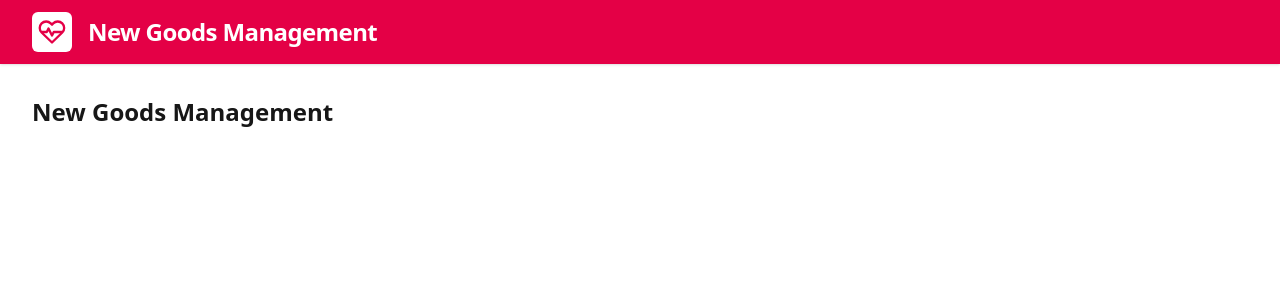
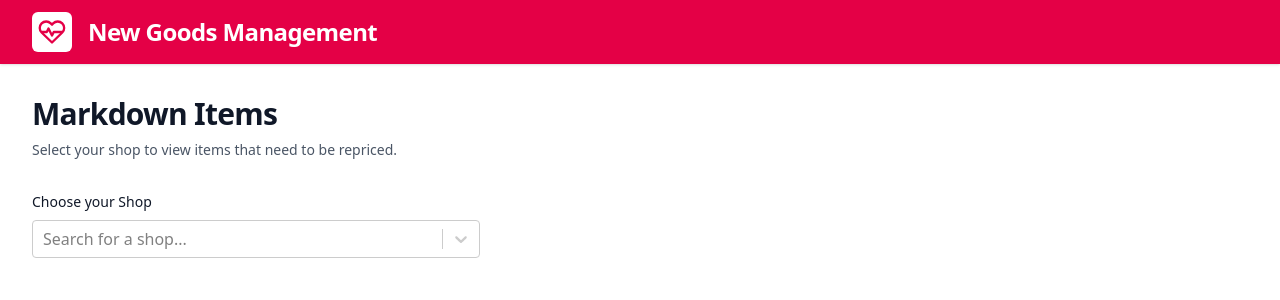
Before and after one commit to Carl-Long/NewGoodsManagement, a Next.js app in the folder src/frontend/: page / in a window 1280 px wide. Shown: the top 300 px of the page. Built offline with nearby package versions, Linux system fonts and the light colour scheme.

Commit message:
introduced react-select and put dummy component together to demo searching

```diff
--- a/src/frontend/package.json
+++ b/src/frontend/package.json
@@ -11,7 +11,8 @@
   "dependencies": {
     "next": "16.3.6",
     "react": "19.2.8",
-    "react-dom": "19.2.8"
+    "react-dom": "19.2.8",
+    "react-select": "^5.10.2"
   },
   "devDependencies": {
     "@tailwindcss/postcss": "^4",
--- a/src/frontend/src/app/page.tsx
+++ b/src/frontend/src/app/page.tsx
@@ -1,7 +1,19 @@
+import { ShopSelect } from "@/components/shops/ShopSelect";
+
 export default function Home() {
   return (
-    <main className="p-8">
-      <h1 className="text-2xl font-semibold">New Goods Management</h1>
+    <main className="mx-auto w-full max-w-7xl px-6 py-8 lg:px-8">
+      <div className="mb-8">
+        <h1 className="text-3xl font-semibold tracking-tight text-gray-900">
+          Markdown Items
+        </h1>
+
+        <p className="mt-2 text-sm text-gray-600">
+          Select your shop to view items that need to be repriced.
+        </p>
+      </div>
+
+      <ShopSelect />
     </main>
   );
 }
--- /dev/null
+++ b/src/frontend/src/components/shops/ShopSelect.tsx
@@ -0,0 +1,100 @@
+"use client";
+
+import { useEffect, useState } from "react";
+import AsyncSelect from "react-select/async";
+
+type ShopOption = {
+    value: number;
+    label: string;
+};
+
+const shops: ShopOption[] = [
+    { value: 1, label: "7001 - Oxford" },
+    { value: 2, label: "7002 - Oxford Headington" },
+    { value: 3, label: "7003 - Reading" },
+    { value: 4, label: "7004 - Swindon" },
+    { value: 5, label: "7005 - Bristol" },
+    { value: 6, label: "7006 - Bath" },
+    { value: 7, label: "7007 - Cheltenham" },
+    { value: 8, label: "7008 - Gloucester" },
+    { value: 9, label: "7009 - Cardiff" },
+    { value: 10, label: "7010 - Newport" },
+];
+
+const STORAGE_KEY = "newGoodsManagement.lastShopId";
+
+function searchShops(inputValue: string): Promise<ShopOption[]> {
+    return new Promise((resolve) => {
+        setTimeout(() => {
+            const search = inputValue.trim().toLowerCase();
+
+            if (search.length < 2) {
+                resolve([]);
+                return;
+            }
+
+            const results = shops.filter((shop) =>
+                shop.label.toLowerCase().includes(search),
+            );
+
+            resolve(results);
+        }, 300);
+    });
+}
+
+export function ShopSelect() {
+    const [selectedShop, setSelectedShop] = useState<ShopOption | null>(null);
+
+    useEffect(() => {
+        const storedShopId = localStorage.getItem(STORAGE_KEY);
+
+        if (!storedShopId) {
+            return;
+        }
+
+        const shop = shops.find(
+            (shop) => shop.value === Number(storedShopId),
+        );
+
+        if (shop) {
+            setSelectedShop(shop);
+        }
+    }, []);
+
+    function handleChange(shop: ShopOption | null) {
+        setSelectedShop(shop);
+
+        if (shop) {
+            localStorage.setItem(STORAGE_KEY, shop.value.toString());
+        } else {
+            localStorage.removeItem(STORAGE_KEY);
+        }
+    }
+
+    return (
+        <div className="w-full max-w-md">
+            <label
+                htmlFor="shop-select"
+                className="mb-2 block text-sm font-medium text-gray-900"
+            >
+                Choose your Shop
+            </label>
+
+            <AsyncSelect<ShopOption>
+                instanceId="shop-select"
+                inputId="shop-select"
+                value={selectedShop}
+                loadOptions={searchShops}
+                onChange={handleChange}
+                placeholder="Search for a shop..."
+                noOptionsMessage={({ inputValue }) =>
+                    inputValue.length < 2
+                        ? "Type at least 2 characters"
+                        : "No shops found"
+                }
+                isClearable
+                cacheOptions
+            />
+        </div>
+    );
+}
```
Also changed, not shown: 1 other file (tests, documents, lock files or other folders).
